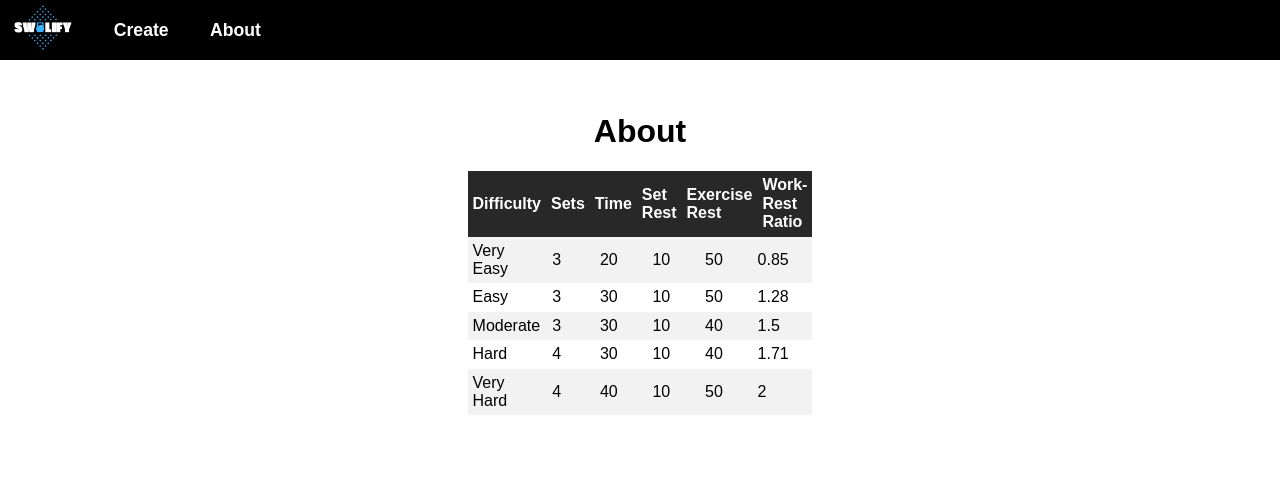
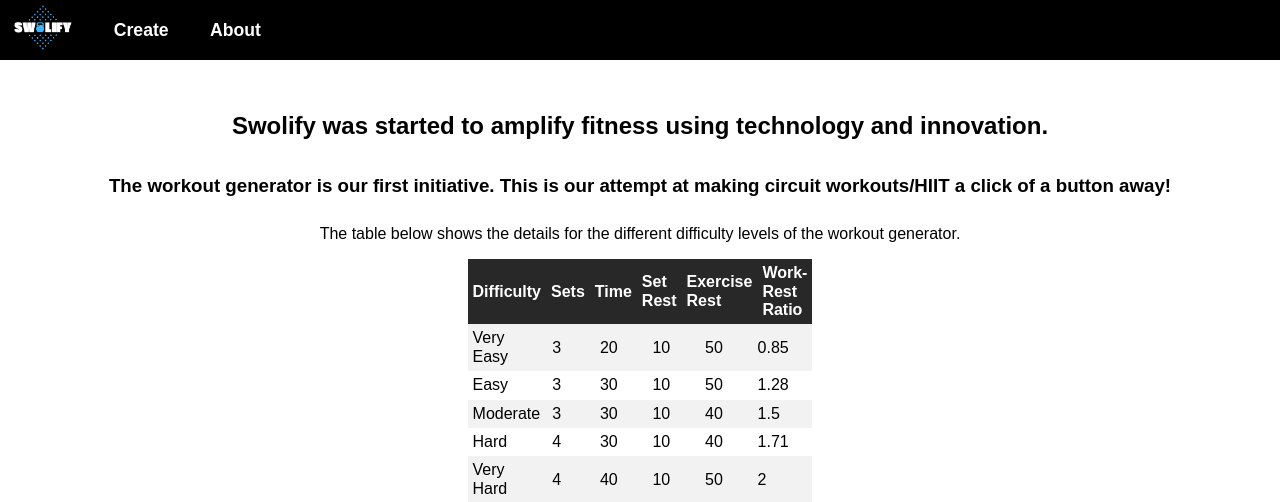
Before and after one commit to b-gar/flask-workout, a Flask app: page /about in a window 1280 px wide. Shown: the top 502 px of the page. Run offline with Flask 2, Linux system fonts and the light colour scheme; some libraries are stand-ins or nearby versions.

Commit message:
changed wording of workout creator and added about page text

```diff
--- a/app/static/styles/style.css
+++ b/app/static/styles/style.css
@@ -193,6 +193,10 @@
   text-align: center;
 }
 
+.about-main h2, h3 {
+  margin-bottom: 1.5em;
+}
+
 table.about-table {
   margin: 1em auto;
   width: 25vw;
--- a/app/templates/about.html
+++ b/app/templates/about.html
@@ -2,7 +2,9 @@
 {% block content %}
 <div class="pure-g">
   <div class="pure-u-1 about-main">
-    <h1>About</h1>
+    <h2>Swolify was started to amplify fitness using technology and innovation.</h2>
+    <h3>The workout generator is our first initiative. This is our attempt at making circuit workouts/HIIT a click of a button away!</h3>
+    <p>The table below shows the details for the different difficulty levels of the workout generator.</p>
     <table class="about-table pure-table pure-table-striped">
       <thead>
         <tr>
--- a/app/templates/create.html
+++ b/app/templates/create.html
@@ -2,7 +2,7 @@
 {% block content %}
 <div class="pure-g create-main">
   <div class="pure-u-1 create-row1">
-    <h1>Create a Random HIIT Workout:</h1>
+    <h1>Create a Random Workout:</h1>
       <form class="pure-form pure-form-aligned" method="post">
         <fieldset>
           <div class="pure-control-group">
--- a/app/templates/home.html
+++ b/app/templates/home.html
@@ -3,7 +3,7 @@
 <div class="pure-g">
    <div class="pure-u-1 home-background">
       <div class="home-content">
-         <h1>Create a HIIT Workout in Seconds!</h1>
+         <h1>Create a Workout in Seconds!</h1>
       </div>
       <a class="pure-button core-btn home-btn" href="/create">GET STARTED</a>
    </div>
```
